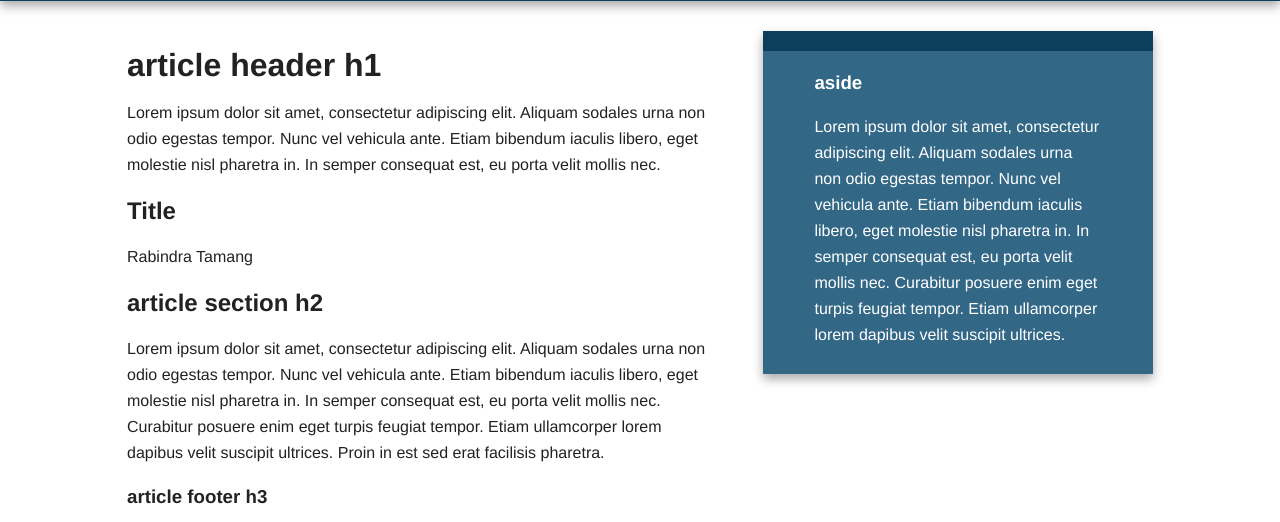
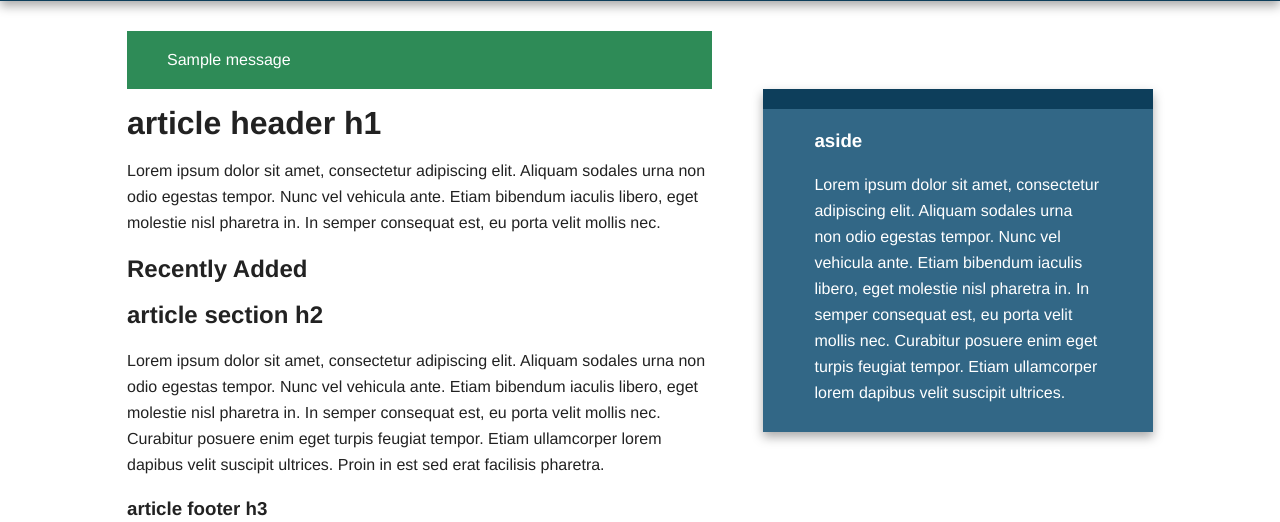
Before and after one commit to rabindratamang/thermos, a Flask app: page / in a window 1280 px wide. Shown: the part 95-617 px from the top of the page. Run offline with Flask 2, Linux system fonts and the light colour scheme; one stand-in notice (Sample message) is shown; some libraries are stand-ins or nearby versions.

Commit message:
minor fixes and add flask-wtf

```diff
--- a/static/css/main.css
+++ b/static/css/main.css
@@ -174,9 +174,14 @@ h1, h2, h3, h4. h5, h6{
     color: #white;
 }
 
+.flashes li{
+    list-style: none;
+}
 
-
-
+.flashes{
+    background-color: seagreen;
+    color: white;
+}
 
 
 
--- a/templates/base.html
+++ b/templates/base.html
@@ -7,13 +7,12 @@
         <meta name="description" content="">
         <meta name="viewport" content="width=device-width, initial-scale=1">
 
-        <link rel="stylesheet" href="{{ url_for('static',filename="css/normalize.min.css") }}">
-        <link rel="stylesheet" href="{{ url_for('static',filename="css/main.css") }}">
+        <link rel="stylesheet" href="{{ url_for('static',filename='css/normalize.min.css') }}">
+        <link rel="stylesheet" href="{{ url_for('static',filename='css/main.css') }}">
 
-        <script src="{{ url_for('static',filename="js/vendor/modernizr-2.8.3-respond-1.4.2.min.js") }}"></script>
+        <script src="{{ url_for('static',filename='js/vendor/modernizr-2.8.3-respond-1.4.2.min.js') }}"></script>
     </head>
     <body>
-
         <div class="header-container">
             <header class="wrapper clearfix">
                 <a href="{{ url_for('index') }}"><h1 class="title">Thermos</h1></a>
@@ -29,6 +28,17 @@
 
         <div class="main-container">
             <div class="main wrapper clearfix">
+                <article class="flashes">
+                    {% with messages = get_flashed_messages() %}
+                        {% if messages %}
+                        <ul>
+                            {% for message in messages %}
+                                <li>{{message}}</li>
+                            {% endfor %}
+                        </ul>
+                        {% endif %}
+                    {% endwith %}
+                </article>
             {% block content %}{% endblock %}
             {% block sidebar %}
             <aside>
@@ -46,8 +56,8 @@
         </div>
 
         <script src="//ajax.googleapis.com/ajax/libs/jquery/1.11.2/jquery.min.js"></script>
-        <script>window.jQuery || document.write('<script src="{{ url_for('static',filename='js/vendor/jquery-1.11.2.min.js') }}"><script>')</script>
+        <script>window.jQuery || document.write('<script src="{{ url_for("static",filename="js/vendor/jquery-1.11.2.min.js") }}"><script>')</script>
 
-        <script src="{{ url_for('static',filename="js/main.js") }}"></script>
+        <script src="{{ url_for('static',filename='js/main.js') }}"></script>
     </body>
 </html>
--- a/templates/index.html
+++ b/templates/index.html
@@ -7,8 +7,14 @@
         <p>Lorem ipsum dolor sit amet, consectetur adipiscing elit. Aliquam sodales urna non odio egestas tempor. Nunc vel vehicula ante. Etiam bibendum iaculis libero, eget molestie nisl pharetra in. In semper consequat est, eu porta velit mollis nec.</p>
     </header>
     <section>
-        <h2>{{title}}</h2>
-        <p>{{user.fullname()}}</p>
+        <h2>Recently Added</h2>
+        {% if new_bookmarks %}
+            <ul>
+            {% for bm in new_bookmarks %}
+                <li>{{ bm.user }} added <a href="{{ bm.url }}">{{ bm.url }}</a> </li>
+            {% endfor %}
+            </ul>
+        {% endif %}
     </section>
     <section>
         <h2>article section h2</h2>
--- a/thermos.py
+++ b/thermos.py
@@ -1,10 +1,8 @@
-from flask import Flask, render_template, request, redirect, url_for
+from flask import Flask, render_template, request, redirect, url_for, flash
 from datetime import datetime
-from logging import DEBUG
-
 
 app = Flask(__name__)
-app.logger.setLevel(DEBUG)
+app.config['SECRET_KEY'] = b'\xb9\xa0(6hq\xd0]\x89>C\x8dn\xabo\xff\xf2~&\x1a\x9b\xa2\xef\x84'
 
 
 class User:
@@ -27,18 +25,22 @@ def store_bookmark(url):
     ))
 
 
+def new_bookmarks(num):
+    return sorted(bookmarks, key=lambda bm: bm['date'], reverse=True)[:num]
+
+
 @app.route('/')
 @app.route('/index')
 def index():
-    return render_template('index.html', title="Title", user=User("Rabindra", "Tamang"))
+    return render_template('index.html', new_bookmarks=new_bookmarks(5))
 
 
-@app.route('/add-bookmark', methods=['GET','POST'])
+@app.route('/add-bookmark', methods=['GET', 'POST'])
 def add_bookmark():
     if request.method == 'POST':
         url = request.form['url']
         store_bookmark(url)
-        app.logger.debug('stored_url : '+url)
+        flash(f"stored bookmark: {url}")
         return redirect(url_for('index'))
 
     return render_template('add.html')
```
Also changed, not shown: 2 other files.
